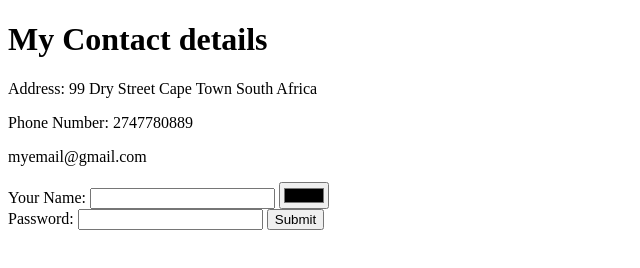
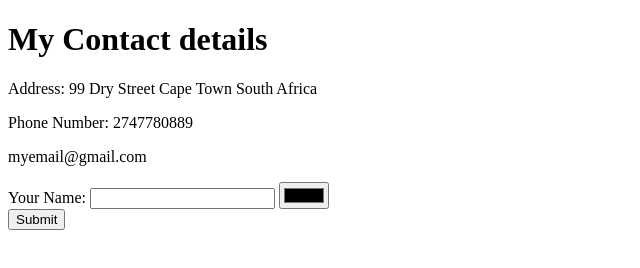
Before and after one commit to DARM080/cv, a plain HTML site: page contactme.html in a window 1280 px wide. Shown: the whole page, without its empty margins (0-640 px from the left). Drawn offline with Linux system fonts and the light colour scheme.

Commit message:
Update contactme.html
Update contactme.html removed password input type

```diff
--- a/contactme.html
+++ b/contactme.html
@@ -17,8 +17,6 @@
     <label for="">Your Name:</label>
     <input type="text" name="" value="">
     <input type="color" name="" Red=""><br>
-    <label>Password:</label>
-    <input type="password" name="" value="">
     <input type="submit" name="">
 
 
```
